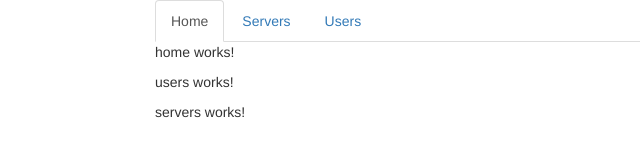
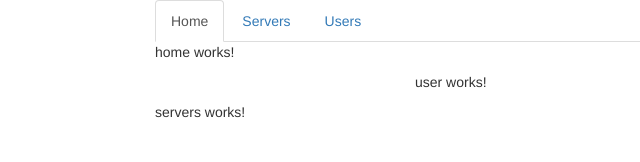
Before and after one commit to bartoszrachwalik/angular-routing, an Angular app: page / in a window 1280 px wide. Shown: the top 162 px of the page, without its empty margins (110-750 px from the left). Built offline with nearby package versions, Linux system fonts and the light colour scheme.

Commit message:
adds servers service, paths and user component html

```diff
--- a/src/app/app.module.ts
+++ b/src/app/app.module.ts
@@ -1,15 +1,21 @@
-import { BrowserModule } from '@angular/platform-browser';
-import { NgModule } from '@angular/core';
+import {BrowserModule} from '@angular/platform-browser';
+import {NgModule} from '@angular/core';
 
+import {AppComponent} from './app.component';
+import {UsersComponent} from './users/users.component';
+import {ServersComponent} from './servers/servers.component';
+import {HomeComponent} from './home/home.component';
+import {UserComponent} from './users/user/user.component';
+import {EditServerComponent} from './servers/edit-server/edit-server.component';
+import {ServerComponent} from './servers/server/server.component';
+import {ServersService} from './servers/servers.service';
+import {Routes} from '@angular/router';
 
-import { AppComponent } from './app.component';
-import { UsersComponent } from './users/users.component';
-import { ServersComponent } from './servers/servers.component';
-import { HomeComponent } from './home/home.component';
-import { UserComponent } from './users/user/user.component';
-import { EditServerComponent } from './servers/edit-server/edit-server.component';
-import { ServerComponent } from './servers/server/server.component';
-
+const appRoutes: Routes = [
+  {path: 'users', component: UsersComponent},
+  {path: 'servers', component: ServersComponent},
+  {path: 'home', component: HomeComponent}
+];
 
 @NgModule({
   declarations: [
@@ -24,7 +30,8 @@ import { ServerComponent } from './servers/server/server.component';
   imports: [
     BrowserModule
   ],
-  providers: [],
+  providers: [ServersService],
   bootstrap: [AppComponent]
 })
-export class AppModule { }
+export class AppModule {
+}
--- a/src/app/users/users.component.html
+++ b/src/app/users/users.component.html
@@ -1,3 +1,15 @@
-<p>
-  users works!
-</p>
+<div class="row">
+  <div class="col-xs-12 col-sm-4">
+    <div class="list-group">
+      <a
+        href="#"
+        class="list-group-item"
+        *ngFor="let user of users">
+        {{user.name}}
+      </a>
+    </div>
+  </div>
+  <div class="col-xs-12 col-sm-4">
+    <app-user></app-user>
+  </div>
+</div>
```
Also changed, not shown: src/app/servers/servers.service.ts (added, +8 -0 lines).
